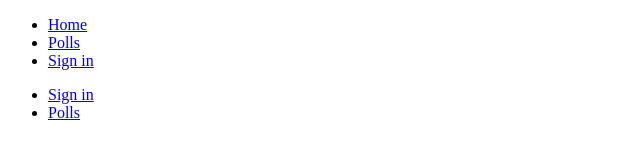
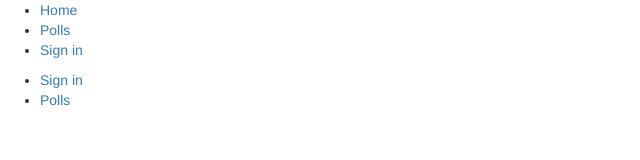
Before and after one commit to brentdewe/fcc-votingapp, a website: page client/modules/index.html in a window 1280 px wide. Shown: the whole page, without its empty margins (0-640 px from the left). Drawn offline with nearby package versions, Linux system fonts and the light colour scheme; some packages are replaced by stand-ins of ours; no server answers.

Commit message:
Add Bootstrap

```diff
--- a/app/routes/static.js
+++ b/app/routes/static.js
@@ -9,6 +9,8 @@ module.exports = function(app) {
 			'node_modules/angular-route/angular-route.min.js'));
 	app.use('/modules', express.static('client/dist/modules'));
 
+	app.use('/bootstrap.css', express.static('node_modules/bootstrap/dist/css/bootstrap.css'));
+
 	app.get('/', function(req, res) {
 		res.sendFile(process.cwd() + '/client/dist/modules/index.html');
 	});
--- a/client/modules/index.html
+++ b/client/modules/index.html
@@ -2,6 +2,8 @@
 <html ng-app="app">
 <head>
 	<meta charset="utf-8">
+	<meta name="viewport" content="width=device-width, initial-scale=1">
+	<link rel="stylesheet" href="/bootstrap.css">
 	<title>Voting app</title>
 </head>
 
--- a/package.json
+++ b/package.json
@@ -29,6 +29,7 @@
     "angular": "^1.4.8",
     "angular-route": "^1.4.8",
     "body-parser": "^1.14.2",
+    "bootstrap": "^3.3.6",
     "compression": "^1.6.0",
     "connect-mongodb-session": "^1.1.0",
     "cpx": "^1.2.1",
```
